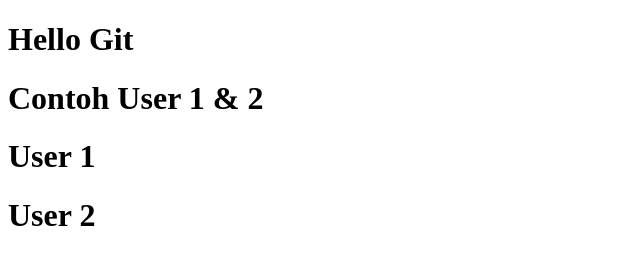
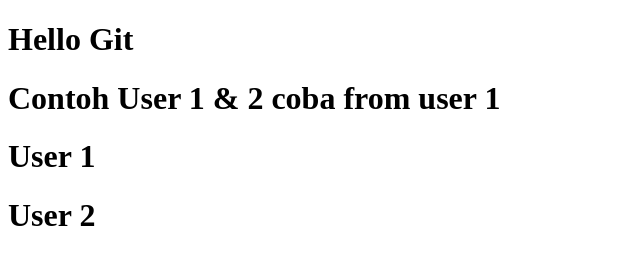
Before and after one commit to NaufalFrs/belajar-git-remote, a plain HTML site: page index.html in a window 1280 px wide. Shown: the whole page, without its empty margins (0-640 px from the left). Drawn offline with Linux system fonts and the light colour scheme.

Commit message:
coba from user 1

```diff
--- a/index.html
+++ b/index.html
@@ -8,7 +8,7 @@
 </head>
 <body>
     <h1>Hello Git</h1>
-    <h1>Contoh User 1 & 2</h1>
+    <h1>Contoh User 1 & 2 coba from user 1</h1>
     <h1>User 1</h1>
     <h1>User 2</h1>
 </body>
```
